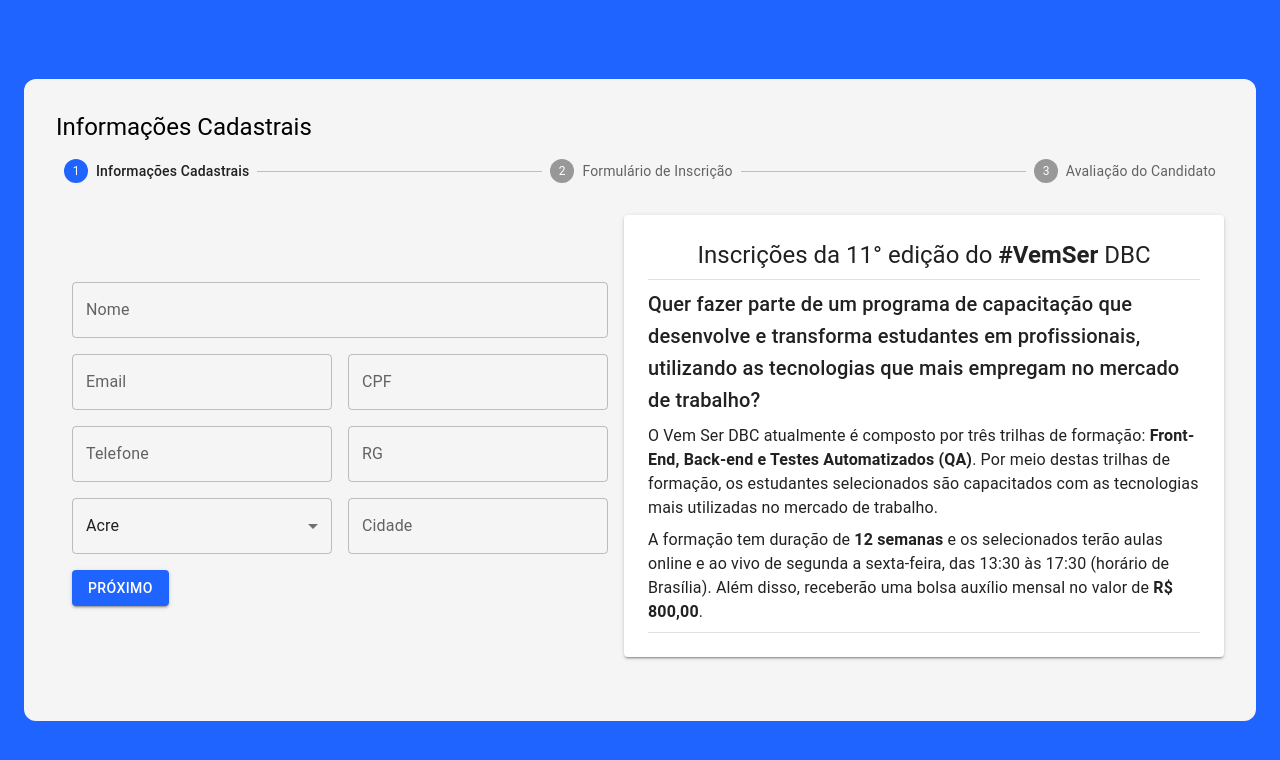
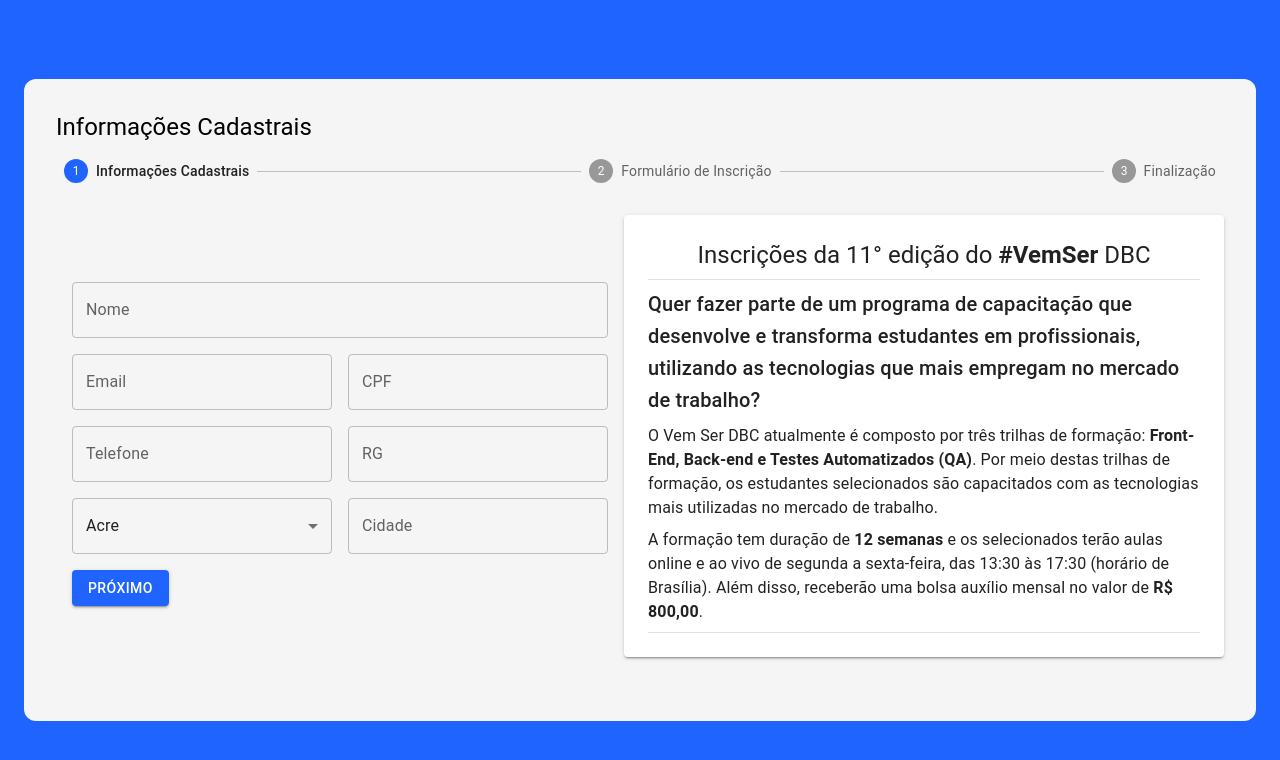
Before and after one commit to Danieljacon/vemser-vemser, a React (Create React App) app: page /register in a window 1280 px wide. Shown: the top 760 px of the page. Built offline with nearby package versions, Linux system fonts and the light colour scheme.

Commit message:
finalização de inscrição

```diff
--- a/src/components/formCard/index.tsx
+++ b/src/components/formCard/index.tsx
@@ -6,6 +6,8 @@
   Stepper,
   Step,
   StepLabel,
+  Alert,
+  AlertTitle,
 } from "@mui/material";
 import { useCandidates } from "../../context/CandidatesContext";
 import { IFormCardProps } from "../../utils/interfaces";
@@ -14,7 +16,7 @@
 const steps: string[] = [
   "Informações Cadastrais",
   "Formulário de Inscrição",
-  "Avaliação do Candidato",
+  "Finalização",
 ];
 
 export const FormCard = ({
@@ -34,7 +36,8 @@
           <Stepper activeStep={currentStep} sx={{ my: 2 }}>
             {steps.map((label) => (
               <Step key={label}>
-                <StepLabel sx={{
+                <StepLabel
+                  sx={{
                     flexDirection: {
                       xs: "column",
                       sm: "row",
@@ -43,14 +46,17 @@
                       xs: 1,
                       sm: 0,
                     },
-                  textAlign: "center"
-                }}>{label}</StepLabel>
+                    textAlign: "center",
+                  }}
+                >
+                  {label}
+                </StepLabel>
               </Step>
             ))}
           </Stepper>
 
-          {currentStep > 0 && (
-            <Button onClick={prevFormStep} variant="outlined" sx={{mb: 2}}>
+          {currentStep > 0 && currentStep < 2 && (
+            <Button onClick={prevFormStep} variant="outlined" sx={{ mb: 2 }}>
               Voltar
             </Button>
           )}
@@ -63,10 +69,19 @@
 
 export const FormCompleted = () => {
   const { data } = useCandidates();
-  console.log(data)
+  console.log(data);
   return (
-    <div>
-      <Typography>Você completou a inscrição! Aguarde o resultado.</Typography>
-    </div>
+    <Alert
+      severity="success"
+      sx={{
+        mt: 2,
+        borderRadius: 4,
+      }}
+    >
+      <AlertTitle>
+        Você completou a sua inscrição no <strong>VemSer DBC</strong>!
+      </AlertTitle>
+      Em breve você receberá um e-mail com o resultado do seu processo seletivo.
+    </Alert>
   );
 };
```
Lines whose indentation alone changed are shown as unchanged.
